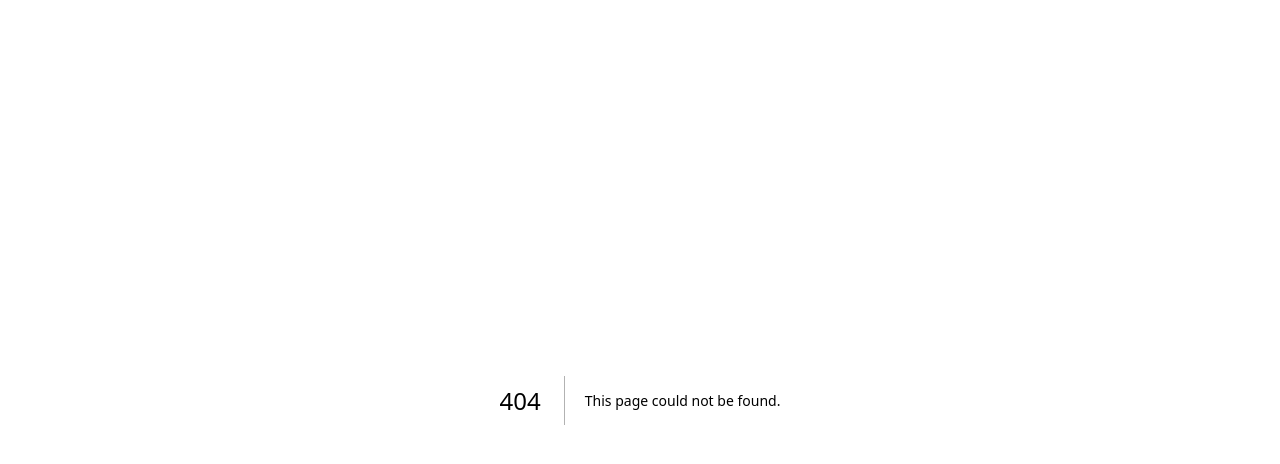
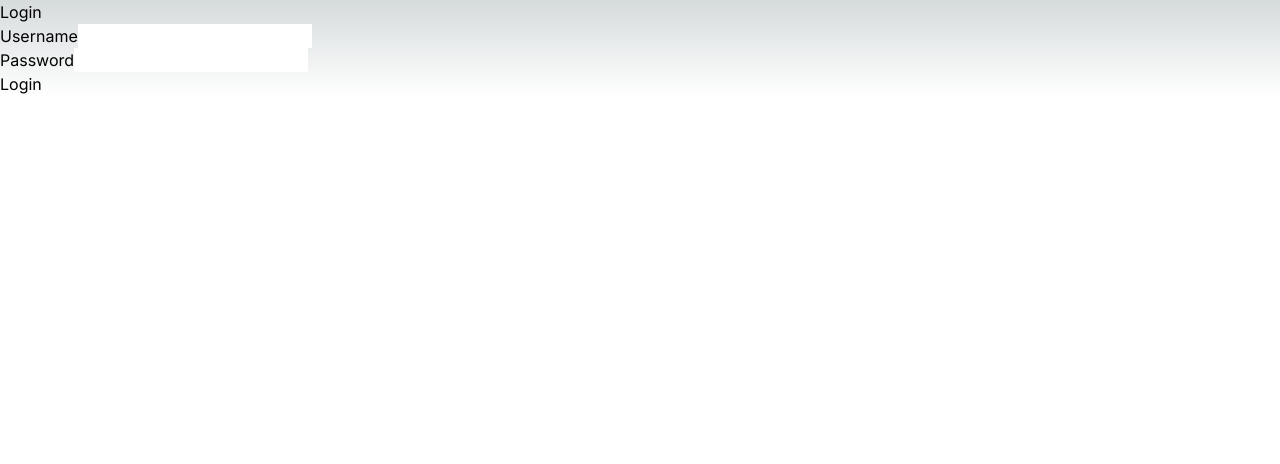
Before and after one commit to huseKivrak/quiz-client, a Next.js app: page /login in a window 1280 px wide. Before the commit this address had no page. Shown: the top 464 px of the page. Built offline with nearby package versions, Linux system fonts and the light colour scheme.

Commit message:
initial login/dash page testing

```diff
--- /dev/null
+++ b/app/dashboard/page.tsx
@@ -0,0 +1,29 @@
+'use client';
+
+import { AuthContext } from '@/context/AuthContext';
+import { useRouter } from 'next/navigation';
+import { useContext, useEffect } from 'react';
+
+const DashboardPage = () => {
+  const { user } = useContext(AuthContext);
+  const router = useRouter();
+
+  useEffect(() => {
+    if (!user) {
+      router.push('/login');
+    }
+  }, [user, router]);
+
+  if (!user){
+    return <div>Loading...</div>
+  }
+
+  return (
+    <div>
+      <h1>Dashboard</h1>
+      <p>Welcome {user.firstName}</p>
+    </div>
+  );
+};
+
+export default DashboardPage;
--- /dev/null
+++ b/app/login/page.tsx
@@ -0,0 +1,63 @@
+'use client';
+
+import { useState, useContext } from 'react';
+import { AuthContext, AuthContextProps } from '@/context/AuthContext';
+import { doLogin } from '@/utils/authUtils';
+import { useRouter } from 'next/navigation';
+
+const LoginPage = () => {
+  const [username, setUsername] = useState<string>('');
+  const [password, setPassword] = useState<string>('');
+  const { setUser } = useContext<AuthContextProps>(AuthContext);
+  const router = useRouter();
+
+  const handleChange = (e: React.ChangeEvent<HTMLInputElement>) => {
+    const { name, value } = e.target;
+    if (name === 'username') {
+      setUsername(value);
+    } else {
+      setPassword(value);
+    }
+  };
+
+  const handleSubmit = async (e: React.FormEvent<HTMLFormElement>) => {
+    e.preventDefault();
+
+    try {
+      await doLogin({ setUser }, username, password);
+      console.log('successful login, redirecting to dashboard...');
+      router.push('/dashboard');
+    } catch (error) {
+      console.log('failed login', error);
+    }
+  };
+
+  return (
+    <div>
+      <h1>Login</h1>
+      <form onSubmit={handleSubmit}>
+        <div>
+          <label>Username</label>
+          <input
+            type='text'
+            name='username'
+            value={username}
+            onChange={handleChange}
+          />
+        </div>
+        <div>
+          <label>Password</label>
+          <input
+            type='password'
+            name='password'
+            value={password}
+            onChange={handleChange}
+          />
+        </div>
+        <button type='submit'>Login</button>
+      </form>
+    </div>
+  );
+};
+
+export default LoginPage;
```
